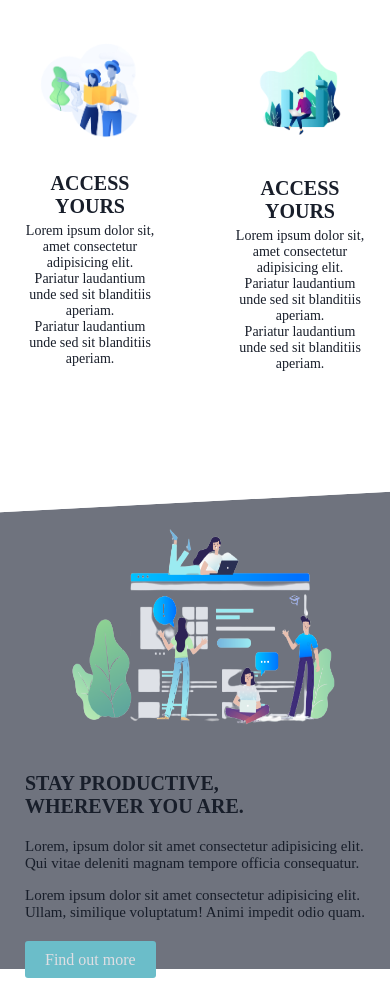
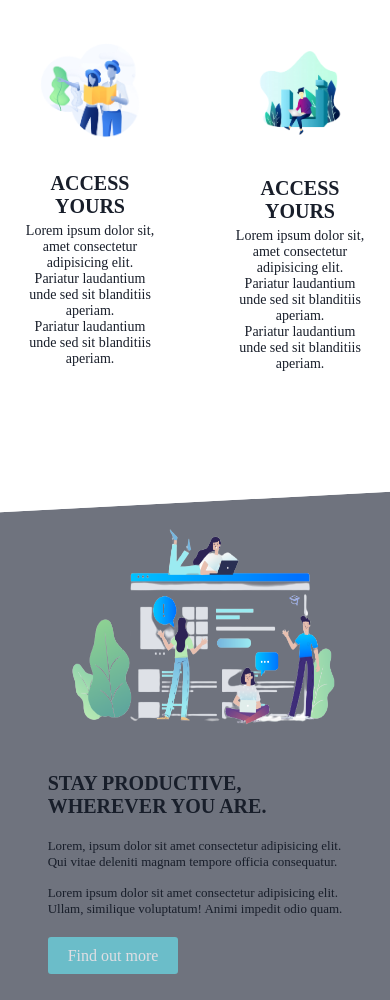
Before and after one commit to emmypuch/fylo-homepage, a plain HTML site: page index.html in a window 390 px wide. Shown: the part 1307-2307 px from the top of the page. Before the commit the page ends 2285 px from the top, so only its background shows below. Drawn offline with Linux system fonts and the light colour scheme.

Commit message:
modiified styles.css

```diff
--- a/styles.css
+++ b/styles.css
@@ -338,10 +338,21 @@ div.product-link a:hover {
 }
 
 @media (max-width: 700px) {
+  section#product-area {
+    padding-bottom: 15px;
+  }
+
   div.product-container {
     display: flex;
     flex-direction: column;
     padding-top: 40px;
+    padding-bottom: 20px;
+    padding-left: 20px;
+    padding-right: 20px;
+  }
+
+  div.product-header p {
+    font-size: 13px;
   }
 
   div.product-image {
```
